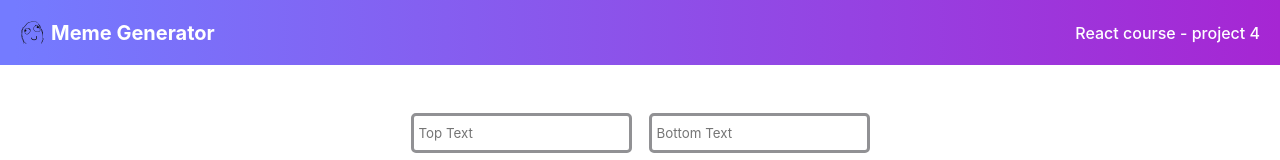
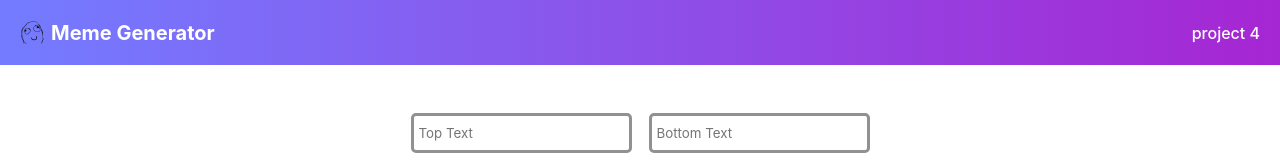
Before and after one commit to MuzhdaN/MemeGenerator, a React (Vite) app: page / in a window 1280 px wide. Shown: the top 160 px of the page. Built offline with nearby package versions, Linux system fonts and the light colour scheme; no server answers.

Commit message:
Changed content of header

```diff
--- a/src/components/Header.jsx
+++ b/src/components/Header.jsx
@@ -9,7 +9,7 @@ export default function Header() {
                 className='logo'
             />
             <h3 className='header-title'>Meme Generator</h3>
-            <h4 className='header-subheading'>React course - project 4</h4>
+            <h4 className='header-subheading'>project 4</h4>
         </div>
     )
 }
```
